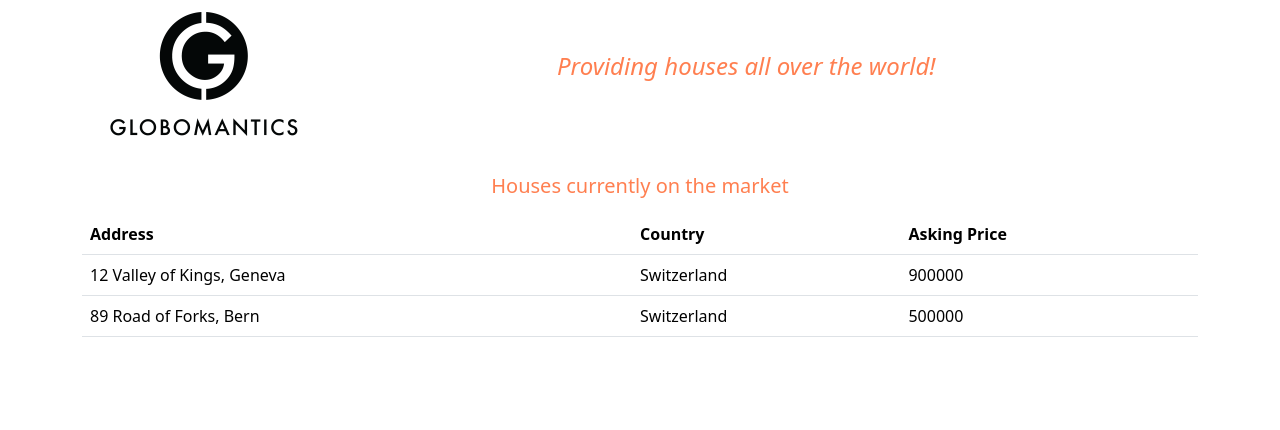
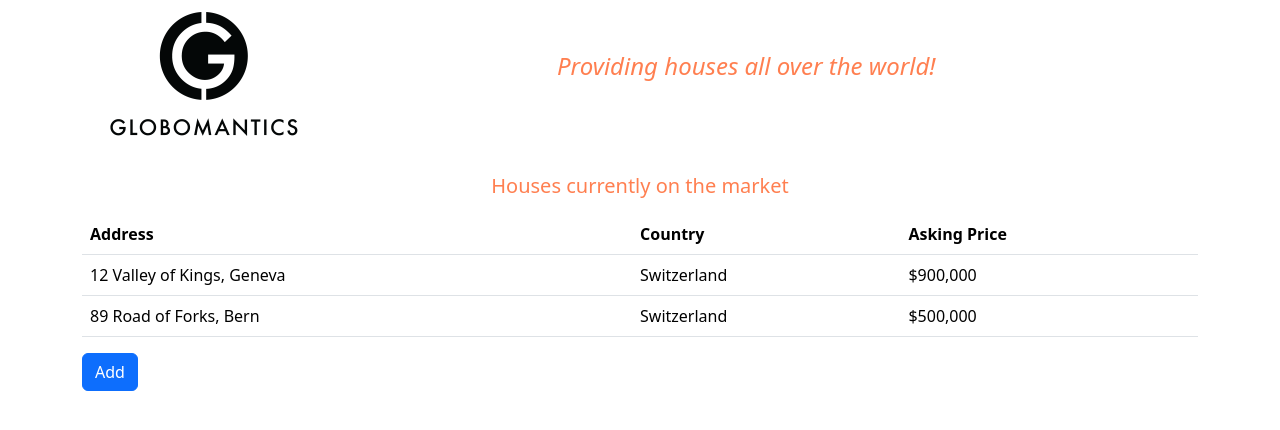
Before and after one commit to scg984261/globomantics, a React (Vite) app: page / in a window 1280 px wide. Shown: the top 430 px of the page. Built offline with nearby package versions, Linux system fonts and the light colour scheme.

Commit message:
House Row component with useState

```diff
--- a/src/components/HouseList.jsx
+++ b/src/components/HouseList.jsx
@@ -1,4 +1,7 @@
-const houses = [
+import { useState } from 'react';
+import HouseRow from './HouseRow';
+
+const houseArray = [
   {
     id: 1,
     address: "12 Valley of Kings, Geneva",
@@ -14,6 +17,22 @@ const houses = [
 ];
 
 const HouseList = () => {
+  const [houses, setHouses] = useState(houseArray);
+  // const [counter, setCounter] = useState(0);
+  // setCounter(current => current + 1);
+
+  const addHouse = () => {
+    setHouses([
+      ...houses,
+      {
+        id: 6,
+        address: "32 Valley Way, New York",
+        country: "USA",
+        price: 1000000,
+      }
+    ]);
+  };
+
   return (
     <>
       <div className="row mb-2">
@@ -30,15 +49,12 @@ const HouseList = () => {
           </tr>
         </thead>
         <tbody>
-          {houses.map(h => (
-            <tr key={h.id}>
-              <td>{h.address}</td>
-              <td>{h.country}</td>
-              <td>{h.price}</td>
-            </tr>
-          ))}
+          {houses.map(h => (<HouseRow key={h.id} house={h} />))}
         </tbody>
       </table>
+      <button onClick={addHouse} className="btn btn-primary">
+        Add
+      </button>
     </>
   );
 };
--- /dev/null
+++ b/src/components/HouseRow.jsx
@@ -0,0 +1,13 @@
+import currencyFormatter from "../helpers/currencyFormatter";
+
+const HouseRow = ({house}) => {
+  return (
+    <tr>
+      <td>{house.address}</td>
+      <td>{house.country}</td>
+      <td>{currencyFormatter.format(house.price)}</td>
+    </tr>
+  )
+}
+
+export default HouseRow;
--- /dev/null
+++ b/src/helpers/currencyFormatter.js
@@ -0,0 +1,7 @@
+const currencyFormatter = Intl.NumberFormat("en-US", {
+  style: "currency",
+  currency: "USD",
+  maximumFractionDigits: 0,
+});
+
+export default currencyFormatter;
```
